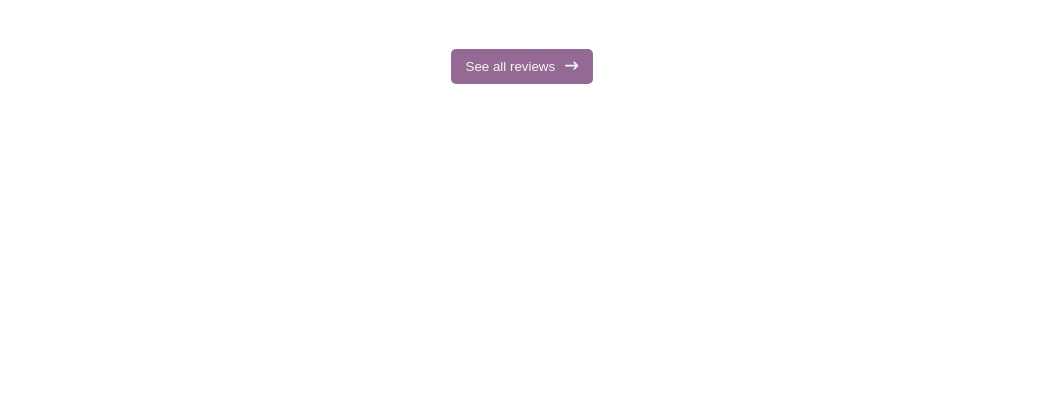
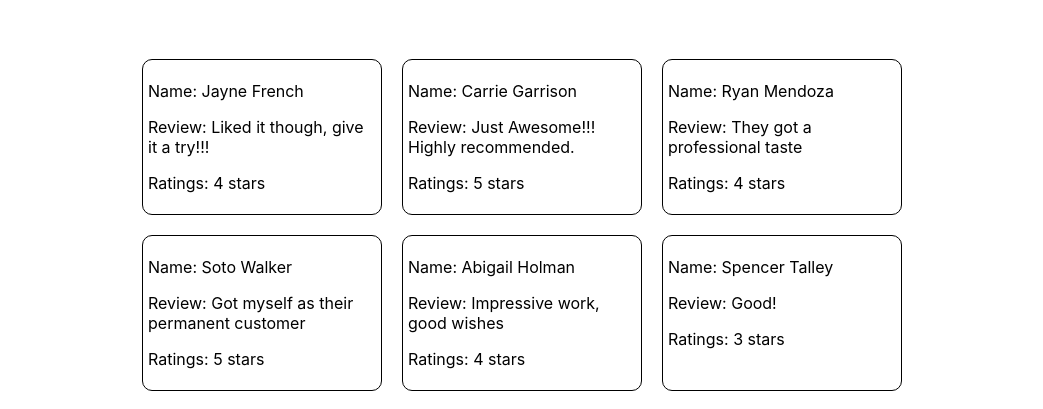
Before and after one commit to ijTuhin/product-analysis-site, a React (Create React App) app: page / in a window 1280 px wide. Shown: the part 391-800 px from the top of the page, without its empty margins (118-1161 px from the left). Built offline with nearby package versions, Linux system fonts and the light colour scheme.

Commit message:
all reviews are loaded in the home page

```diff
--- a/src/component/Home/Home.js
+++ b/src/component/Home/Home.js
@@ -5,6 +5,8 @@ import img from './../../img.jpg';
 import './Home.css';
 import useReview from '../../hooks/useReview';
 import { useNavigate } from 'react-router-dom';
+import LessReview from './LessReview';
+import './../Reviews/Review.css';
 const Home = () => {
     const [reviews, setReviews] = useReview();
     const navigate = useNavigate();
@@ -17,6 +19,14 @@ const Home = () => {
                 </div>
                 <img src={img} alt="img" />
             </div>
+            <div className='review-container'>
+                {
+                    reviews.map(review => <LessReview
+                        key={review.id}
+                        review={review}
+                    ></LessReview>)
+                }
+            </div>
             <div className='review-btn-container'>
                 <button onClick={() => navigate('/review')} className='review-btn'><span>See all reviews</span><FontAwesomeIcon icon={faArrowRightLong}></FontAwesomeIcon></button>
             </div>
--- /dev/null
+++ b/src/component/Home/LessReview.js
@@ -0,0 +1,15 @@
+import React from 'react';
+import './../Reviews/Review.css';
+const LessReview = ({ review }) => {
+    const { name, reviews, ratings } = review;
+    console.log(review);
+    return (
+        <div className='review-card'>
+            <p>Name: {name}</p>
+            <p>Review: {reviews}</p>
+            <p>Ratings: {ratings} stars</p>
+        </div>
+    );
+};
+
+export default LessReview;
```
